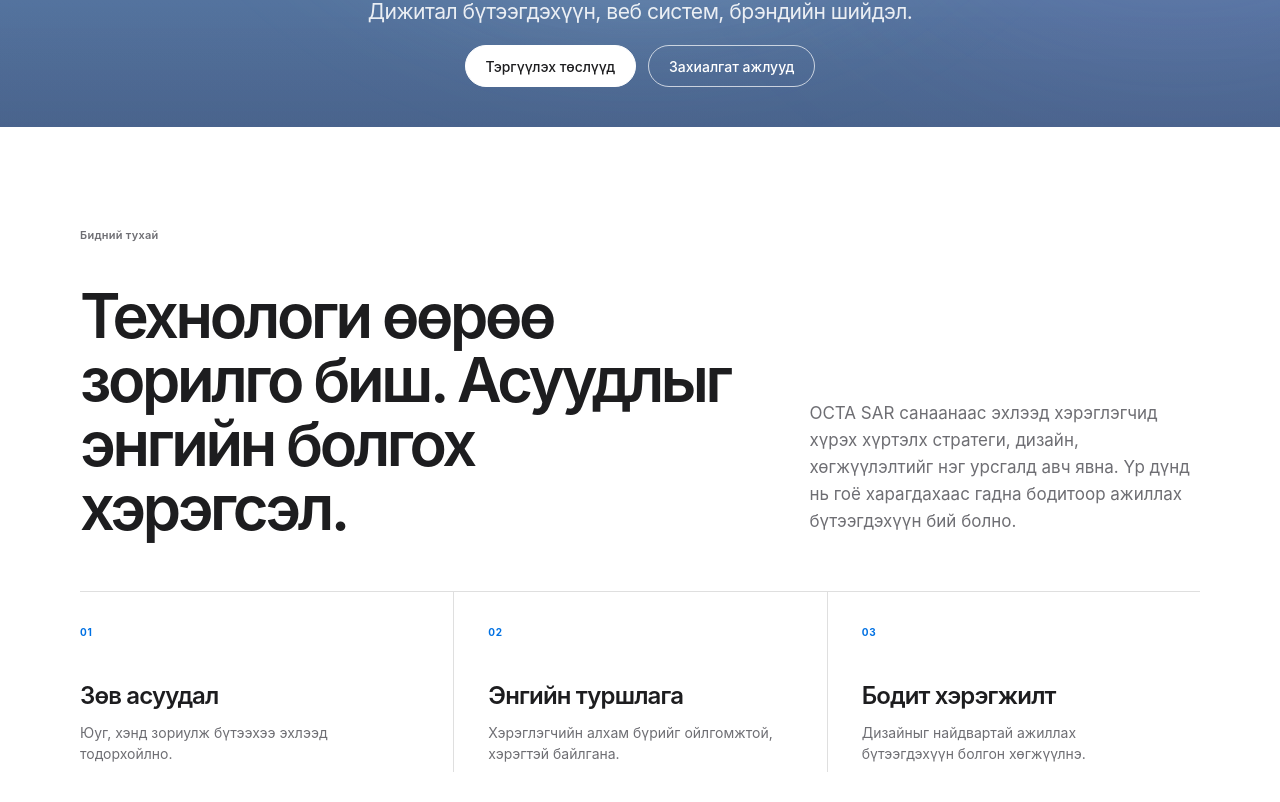
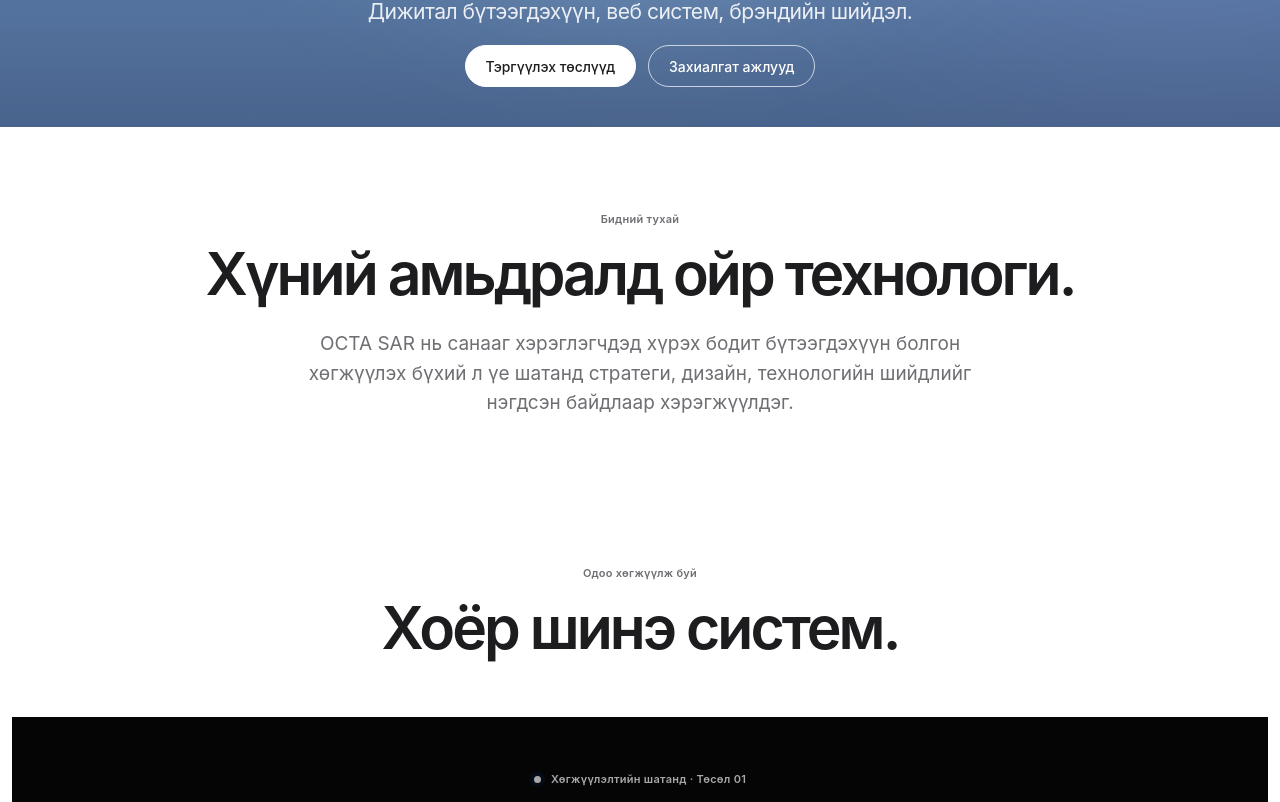
Before and after one commit to gamu666/octa-sar-website, a Next.js app: page / in a window 1280 px wide. Shown: the part 609-1411 px from the top of the page. Built offline with nearby package versions, Linux system fonts and the light colour scheme.

Commit message:
Revert company section to concise statement

```diff
--- a/app/home.css
+++ b/app/home.css
@@ -233,62 +233,7 @@
 .hero-orbit--outer { width: min(650px, 52vw); aspect-ratio: 1; }
 .hero-orbit--inner { width: min(540px, 44vw); aspect-ratio: 1; border-color: rgba(255, 255, 255, .09); }
 .hero-floor { display: none; }
-.home-redesign #about { padding-block: 88px 96px; }
-.about-intro__lead {
-  display: grid;
-  grid-template-columns: 1.25fr .75fr;
-  gap: 7%;
-  align-items: end;
-}
-.about-intro__lead .ap-eyebrow { grid-column: 1 / -1; margin-bottom: 20px; }
-.about-intro__lead h2 {
-  max-width: 760px;
-  margin: 0;
-  font-size: clamp(46px, 4.8vw, 70px);
-  font-weight: 600;
-  line-height: 1.04;
-  letter-spacing: -.055em;
-}
-.about-intro__summary {
-  max-width: 430px;
-  margin: 0 0 4px;
-  color: var(--apple-muted);
-  font-size: 17px;
-  line-height: 1.6;
-}
-.about-intro__principles {
-  margin-top: 72px;
-  display: grid;
-  grid-template-columns: repeat(3, 1fr);
-  border-top: 1px solid rgba(29, 29, 31, .14);
-}
-.about-intro__principles article {
-  min-height: 178px;
-  padding: 26px 34px 8px 0;
-}
-.about-intro__principles article + article {
-  padding-left: 34px;
-  border-left: 1px solid rgba(29, 29, 31, .14);
-}
-.about-intro__principles span {
-  color: var(--apple-blue);
-  font-size: 10px;
-  font-weight: 650;
-  letter-spacing: .08em;
-}
-.about-intro__principles h3 {
-  margin: 36px 0 8px;
-  font-size: 24px;
-  font-weight: 600;
-  letter-spacing: -.035em;
-}
-.about-intro__principles p {
-  max-width: 300px;
-  margin: 0;
-  color: var(--apple-muted);
-  font-size: 14px;
-  line-height: 1.5;
-}
+.home-redesign #about { padding-block: 72px 76px; }
 .home-redesign .ap-inline-projects { padding-top: 72px; }
 .project-unit { min-height: 900px; }
 .project-unit .unit-copy { padding-top: 48px; }
@@ -513,15 +458,7 @@
   .hero-orbit--inner { width: 315px; }
   .hero-atmosphere__blue { width: 600px; left: -105px; top: -200px; }
   .hero-atmosphere__violet { right: -410px; top: -80px; }
-  .home-redesign #about { padding-block: 70px 74px; }
-  .about-intro__lead { grid-template-columns: 1fr; gap: 22px; }
-  .about-intro__lead .ap-eyebrow { margin-bottom: 4px; }
-  .about-intro__lead h2 { font-size: 40px; line-height: 1.06; }
-  .about-intro__summary { font-size: 16px; line-height: 1.55; }
-  .about-intro__principles { margin-top: 52px; grid-template-columns: 1fr; }
-  .about-intro__principles article { min-height: 0; padding: 24px 0 26px; }
-  .about-intro__principles article + article { padding-left: 0; border-top: 1px solid rgba(29, 29, 31, .14); border-left: 0; }
-  .about-intro__principles h3 { margin-top: 20px; font-size: 22px; }
+  .home-redesign #about { padding-block: 62px 66px; }
   .home-redesign .ap-inline-projects { padding-top: 58px; }
   .project-unit { min-height: 760px; }
   .project-unit--rise { min-height: 930px; }
--- a/app/page.tsx
+++ b/app/page.tsx
@@ -60,28 +60,11 @@ export default function Home() {
         </div>
       </section>
 
-      <section className="about-intro ap-shell" id="about" aria-labelledby="about-title">
-        <Reveal className="about-intro__lead">
+      <section className="ap-statement ap-shell" id="about" aria-labelledby="about-title">
+        <Reveal>
           <p className="ap-eyebrow">Бидний тухай</p>
-          <h2 id="about-title">Технологи өөрөө зорилго биш. Асуудлыг энгийн болгох хэрэгсэл.</h2>
-          <p className="about-intro__summary">OCTA SAR санаанаас эхлээд хэрэглэгчид хүрэх хүртэлх стратеги, дизайн, хөгжүүлэлтийг нэг урсгалд авч явна. Үр дүнд нь гоё харагдахаас гадна бодитоор ажиллах бүтээгдэхүүн бий болно.</p>
-        </Reveal>
-        <Reveal className="about-intro__principles">
-          <article>
-            <span>01</span>
-            <h3>Зөв асуудал</h3>
-            <p>Юуг, хэнд зориулж бүтээхээ эхлээд тодорхойлно.</p>
-          </article>
-          <article>
-            <span>02</span>
-            <h3>Энгийн туршлага</h3>
-            <p>Хэрэглэгчийн алхам бүрийг ойлгомжтой, хэрэгтэй байлгана.</p>
-          </article>
-          <article>
-            <span>03</span>
-            <h3>Бодит хэрэгжилт</h3>
-            <p>Дизайныг найдвартай ажиллах бүтээгдэхүүн болгон хөгжүүлнэ.</p>
-          </article>
+          <h2 id="about-title">Хүний амьдралд ойр технологи.</h2>
+          <p>OCTA SAR нь санааг хэрэглэгчдэд хүрэх бодит бүтээгдэхүүн болгон хөгжүүлэх бүхий л үе шатанд стратеги, дизайн, технологийн шийдлийг нэгдсэн байдлаар хэрэгжүүлдэг.</p>
         </Reveal>
       </section>
 
```
